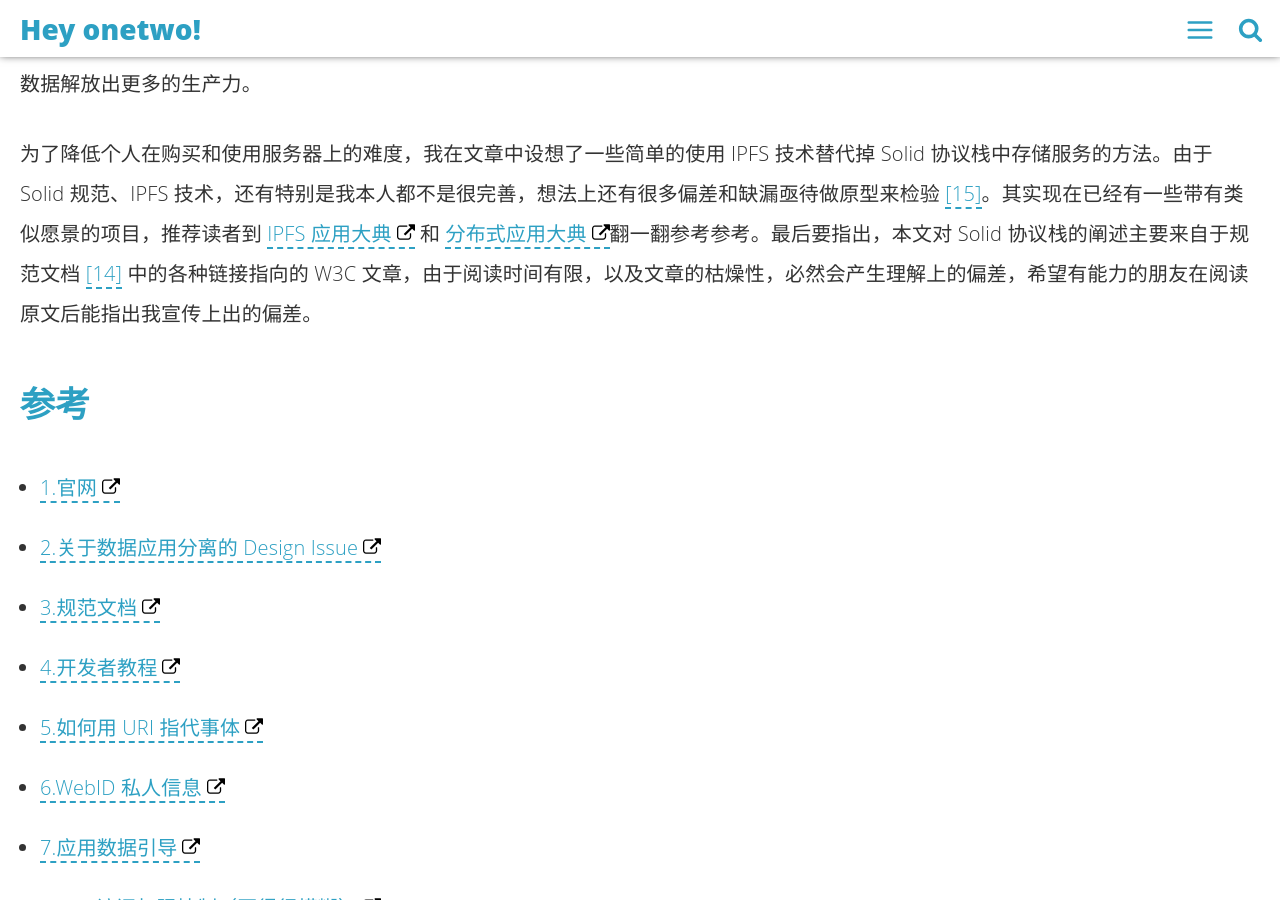
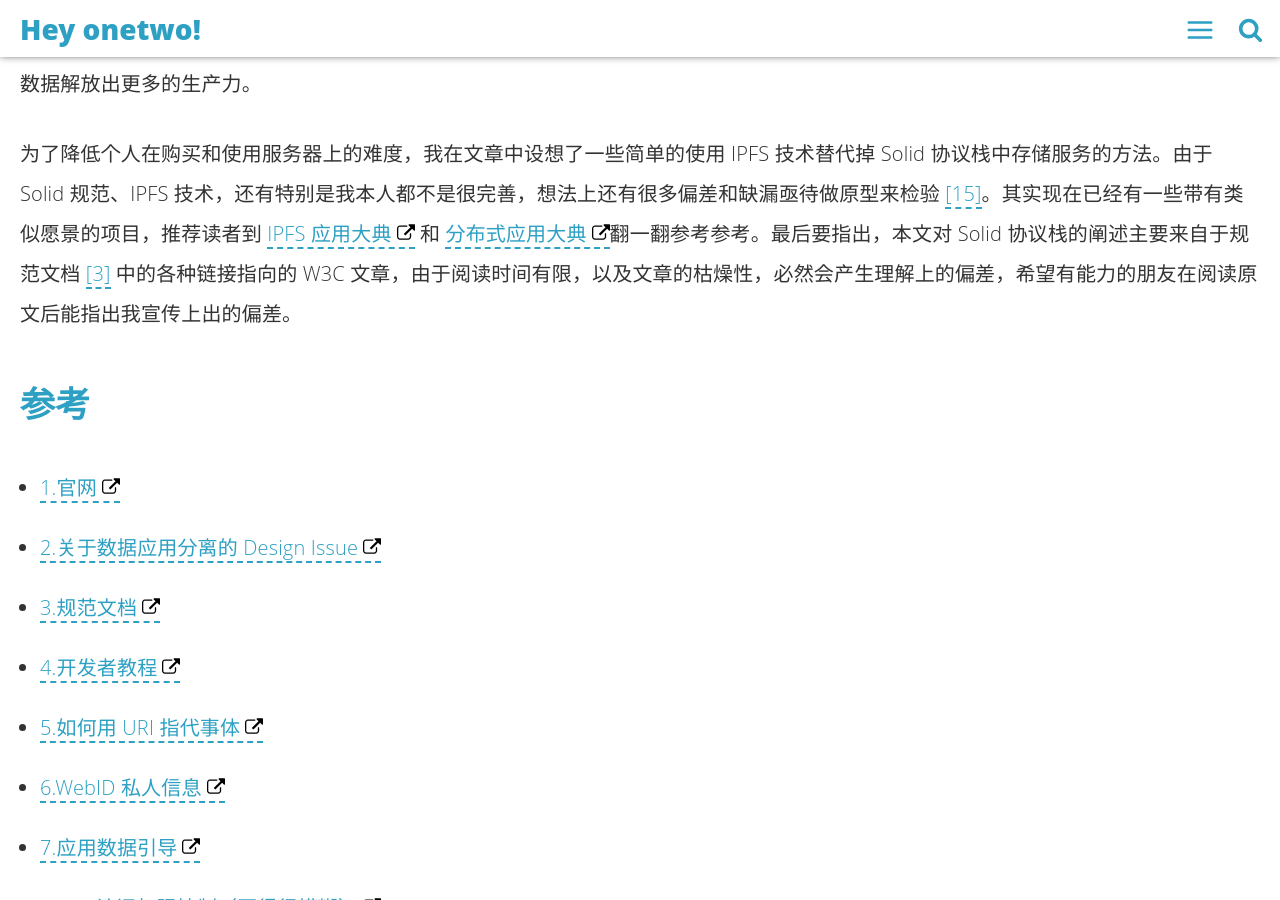
Before and after one commit to linonetwo/linonetwo.github.io, a Jekyll site: the page built from _posts/2018-02-26-看看分布式社交协议Solid.md, in a window 1280 px wide and 900 px high, scrolled down 13219 px. Built offline with Jekyll 4.4.1, drawn with Linux system fonts in a browser that asks for light colours; comment, search, counter and statistics services are not loaded.

Commit message:
修改页内链接

```diff
--- a/_posts/2018-02-26-看看分布式社交协议Solid.md
+++ b/_posts/2018-02-26-看看分布式社交协议Solid.md
@@ -201,7 +201,7 @@ Solid 技术栈的内容并不复杂，只是引用的文档特别多且长。
 
 这些就是一个分布式社交系统会需要的底层设施，它们要求个人部署服务器来存储自己的个人信息主页还有各种归属于自己的 UGC 数据。按照 Solid 规范制作的应用和服务具有很强的互操作性，也就是数据都打通了，没有隔阂和壁垒，因此对于某个需求比如聊天需求，会涌现出来各种竞品，用户可以选择符合自己个性感觉最好用的那一个，而且还会出现各种智能程序自动做一些简单的脑力劳动，利用人们产生的数据解放出更多的生产力。
 
-为了降低个人在购买和使用服务器上的难度，我在文章中设想了一些简单的使用 IPFS 技术替代掉 Solid 协议栈中存储服务的方法。由于 Solid 规范、IPFS 技术，还有特别是我本人都不是很完善，想法上还有很多偏差和缺漏亟待做原型来检验 [[15]](#15)。其实现在已经有一些带有类似愿景的项目，推荐读者到 [IPFS 应用大典](https://github.com/ipfs/awesome-ipfs) 和 [分布式应用大典](https://github.com/croqaz/awesome-decentralized)翻一翻参考参考。最后要指出，本文对 Solid 协议栈的阐述主要来自于规范文档 [[14]](#14) 中的各种链接指向的 W3C 文章，由于阅读时间有限，以及文章的枯燥性，必然会产生理解上的偏差，希望有能力的朋友在阅读原文后能指出我宣传上出的偏差。
+为了降低个人在购买和使用服务器上的难度，我在文章中设想了一些简单的使用 IPFS 技术替代掉 Solid 协议栈中存储服务的方法。由于 Solid 规范、IPFS 技术，还有特别是我本人都不是很完善，想法上还有很多偏差和缺漏亟待做原型来检验 [[15]](#15)。其实现在已经有一些带有类似愿景的项目，推荐读者到 [IPFS 应用大典](https://github.com/ipfs/awesome-ipfs) 和 [分布式应用大典](https://github.com/croqaz/awesome-decentralized)翻一翻参考参考。最后要指出，本文对 Solid 协议栈的阐述主要来自于规范文档 [[3]](#3) 中的各种链接指向的 W3C 文章，由于阅读时间有限，以及文章的枯燥性，必然会产生理解上的偏差，希望有能力的朋友在阅读原文后能指出我宣传上出的偏差。
 
 ## 参考
 
```
